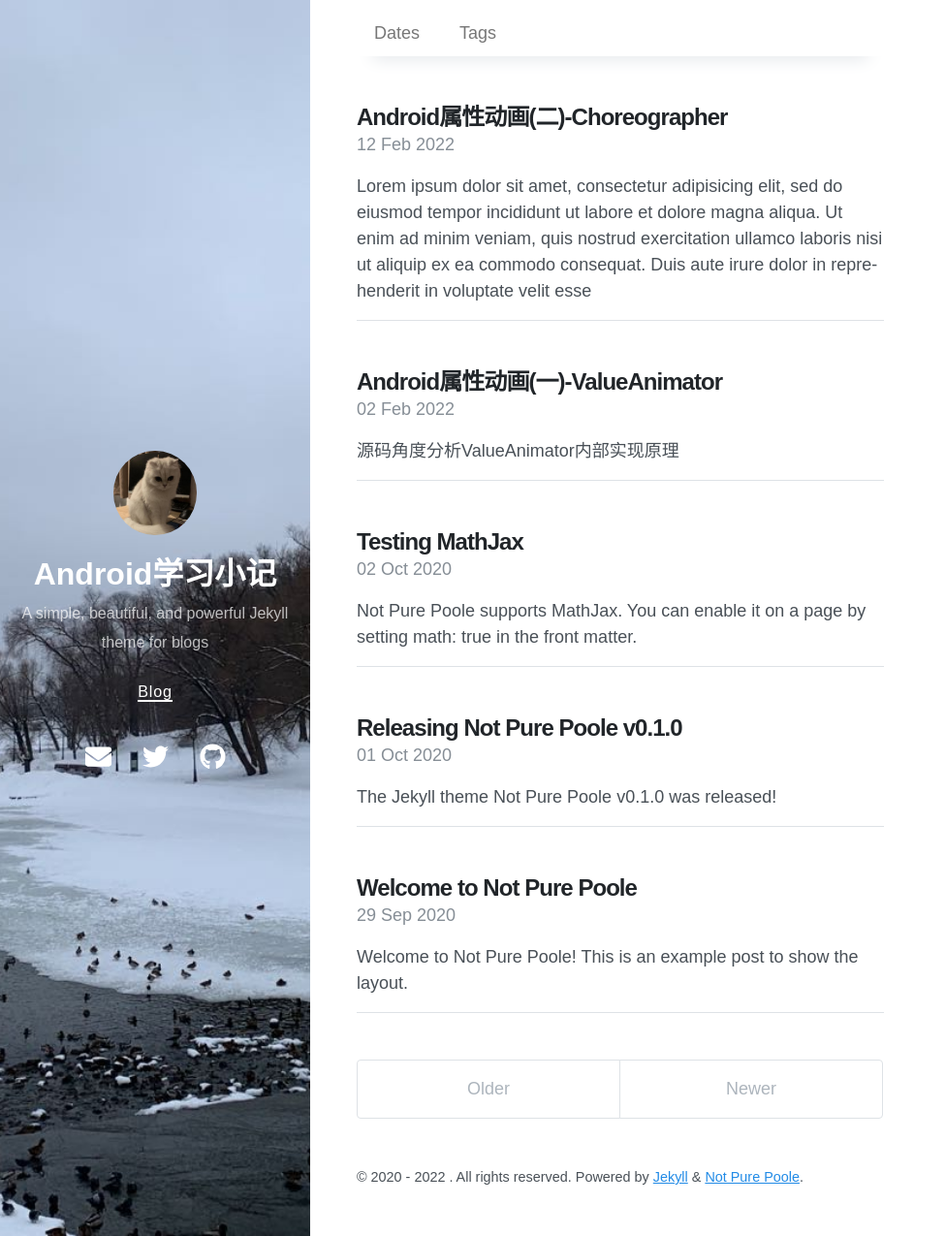
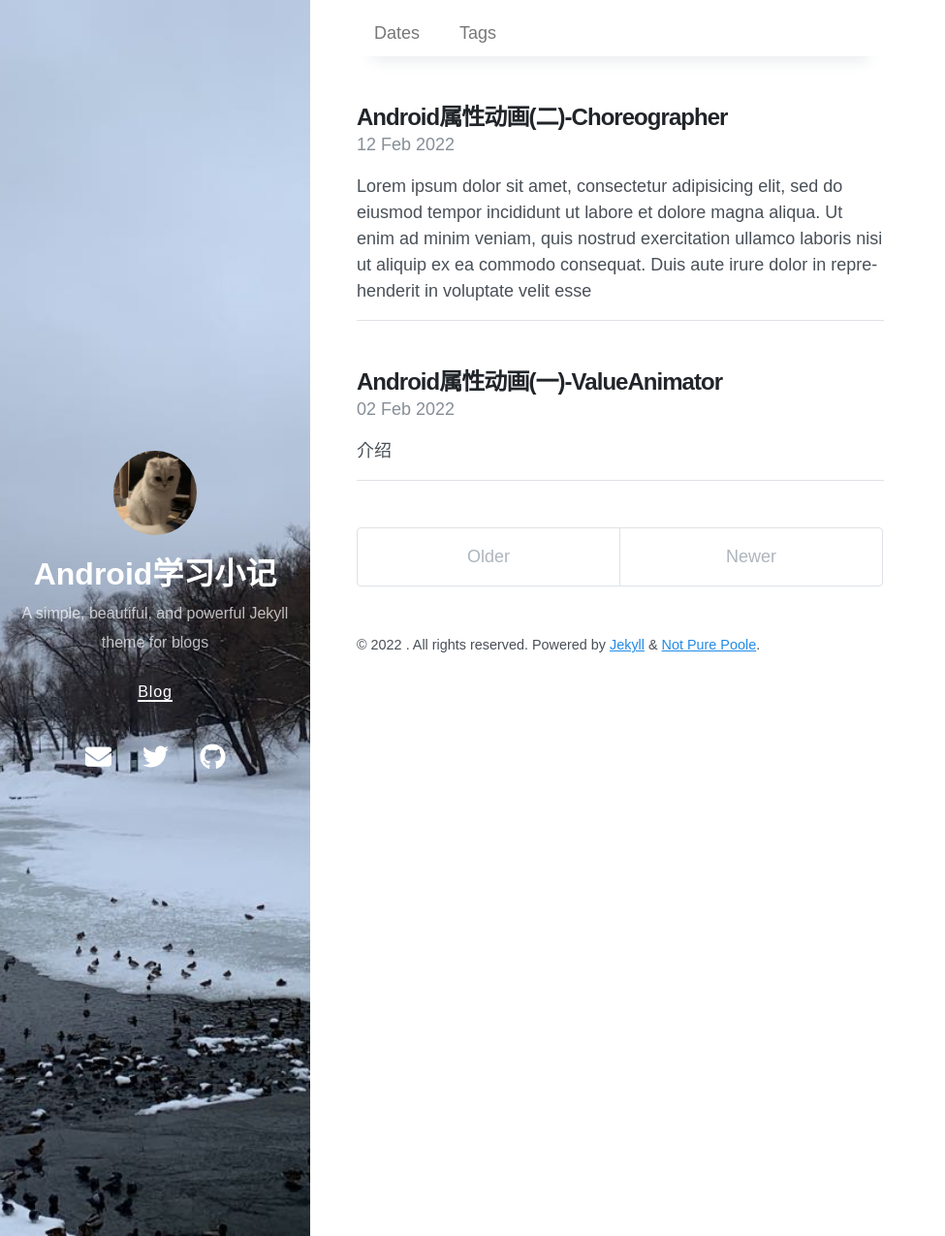
Before and after one commit to Bernie-sw-jiang/BernieJiang.github.io, a Jekyll site: the page built from index.html, in a window 1280 px wide and 1275 px high. Shown: the whole window at 97% size, without its empty margins (0-975 px from the left). Built offline with Jekyll 4.4.1, drawn with Linux system fonts in a browser that asks for light colours; nearby versions of some CDN libraries; the list of posts is cut into pages by our own code.

```diff
--- a/_posts/2020-09-29-welcome-to-not-pure-poole.md
+++ /dev/null
@@ -1,169 +0,0 @@
----
-layout: post
-title: Welcome to Not Pure Poole
-date: 2020-09-29 23:18 +0800
-last_modified_at: 2020-10-01 01:08:25 +0800
-tags: [jekyll theme, jekyll, tutorial]
-toc:  true
----
-Welcome to **Not Pure Poole**! This is an example post to show the layout.
-{: .message }
-
-First, do you notice the TOC on the right side? Try to scroll down to read this post, you'll find that the TOC is always sticky in the viewport.
-
-Cum sociis natoque penatibus et magnis <a href="#">dis parturient montes</a>, nascetur ridiculus mus. *Aenean eu leo quam.* Pellentesque ornare sem lacinia quam venenatis vestibulum. Sed posuere consectetur est at lobortis. Cras mattis consectetur purus sit amet fermentum.
-
-> Curabitur blandit tempus porttitor. Nullam quis risus eget urna mollis ornare vel eu leo. Nullam id dolor id nibh ultricies vehicula ut id elit.
-
-Etiam porta **sem malesuada magna** mollis euismod. Cras mattis consectetur purus sit amet fermentum. Aenean lacinia bibendum nulla sed consectetur.
-
-## Inline HTML elements
-
-HTML defines a long list of available inline tags, a complete list of which can be found on the [Mozilla Developer Network](https://developer.mozilla.org/en-US/docs/Web/HTML/Element).
-
-- **To bold text**, use `<strong>`.
-- *To italicize text*, use `<em>`.
-- <mark>To highlight</mark>, use `<mark>`.
-- Abbreviations, like <abbr title="HyperText Markup Langage">HTML</abbr> should use `<abbr>`, with an optional `title` attribute for the full phrase.
-- Citations, like <cite>&mdash; Mark Otto</cite>, should use `<cite>`.
-- <del>Deleted</del> text should use `<del>` and <ins>inserted</ins> text should use `<ins>`.
-- Superscript <sup>text</sup> uses `<sup>` and subscript <sub>text</sub> uses `<sub>`.
-
-Most of these elements are styled by browsers with few modifications on our part.
-
-## Footnotes
-
-Footnotes are supported as part of the Markdown syntax. Here's one in action. Clicking this number[^fn-sample_footnote] will lead you to a footnote. The syntax looks like:
-
-{% highlight text %}
-Clicking this number[^fn-sample_footnote]
-{% endhighlight %}
-
-Each footnote needs the `^fn-` prefix and a unique ID to be referenced for the footnoted content. The syntax for that list looks something like this:
-
-{% highlight text %}
-[^fn-sample_footnote]: Handy! Now click the return link to go back.
-{% endhighlight %}
-
-You can place the footnoted content wherever you like. Markdown parsers should properly place it at the bottom of the post.
-
-## Heading
-
-Vivamus sagittis lacus vel augue rutrum faucibus dolor auctor. Duis mollis, est non commodo luctus, nisi erat porttitor ligula, eget lacinia odio sem nec elit. Morbi leo risus, porta ac consectetur ac, vestibulum at eros.
-
-### Code
-
-Inline code is available with the `<code>` element. Snippets of multiple lines of code are supported through Rouge. Longer lines will automatically scroll horizontally when needed. You may also use code fencing (triple backticks) for rendering code.
-
-{% highlight js %}
-// Example can be run directly in your JavaScript console
-
-// Create a function that takes two arguments and returns the sum of those arguments
-var adder = new Function("a", "b", "return a + b");
-
-// Call the function
-adder(2, 6);
-// > 8
-{% endhighlight %}
-
-You may also optionally show code snippets with line numbers. Add `linenos` to the Rouge tags.
-
-{% highlight js linenos %}
-// Example can be run directly in your JavaScript console
-
-// Create a function that takes two arguments and returns the sum of those arguments
-var adder = new Function("a", "b", "return a + b");
-
-// Call the function
-adder(2, 6);
-// > 8
-{% endhighlight %}
-
-Aenean lacinia bibendum nulla sed consectetur. Etiam porta sem malesuada magna mollis euismod. Fusce dapibus, tellus ac cursus commodo, tortor mauris condimentum nibh, ut fermentum massa.
-
-### Lists
-
-Cum sociis natoque penatibus et magnis dis parturient montes, nascetur ridiculus mus. Aenean lacinia bibendum nulla sed consectetur. Etiam porta sem malesuada magna mollis euismod. Fusce dapibus, tellus ac cursus commodo, tortor mauris condimentum nibh, ut fermentum massa justo sit amet risus.
-
-- Praesent commodo cursus magna, vel scelerisque nisl consectetur et.
-- Donec id elit non mi porta gravida at eget metus.
-- Nulla vitae elit libero, a pharetra augue.
-
-Donec ullamcorper nulla non metus auctor fringilla. Nulla vitae elit libero, a pharetra augue.
-
-1. Vestibulum id ligula porta felis euismod semper.
-2. Cum sociis natoque penatibus et magnis dis parturient montes, nascetur ridiculus mus.
-3. Maecenas sed diam eget risus varius blandit sit amet non magna.
-
-Cras mattis consectetur purus sit amet fermentum. Sed posuere consectetur est at lobortis.
-
-<dl>
-  <dt>HyperText Markup Language (HTML)</dt>
-  <dd>The language used to describe and define the content of a Web page</dd>
-
-  <dt>Cascading Style Sheets (CSS)</dt>
-  <dd>Used to describe the appearance of Web content</dd>
-
-  <dt>JavaScript (JS)</dt>
-  <dd>The programming language used to build advanced Web sites and applications</dd>
-</dl>
-
-Integer posuere erat a ante venenatis dapibus posuere velit aliquet. Morbi leo risus, porta ac consectetur ac, vestibulum at eros. Nullam quis risus eget urna mollis ornare vel eu leo.
-
-### Images
-
-Quisque consequat sapien eget quam rhoncus, sit amet laoreet diam tempus. Aliquam aliquam metus erat, a pulvinar turpis suscipit at.
-
-![placeholder](http://placehold.it/800x400 "Large example image")
-![placeholder](http://placehold.it/400x200 "Medium example image")
-![placeholder](http://placehold.it/200x200 "Small example image")
-
-Align to the center by adding `class="align-center"`:
-
-![placeholder](http://placehold.it/400x200 "Medium example image"){: .align-center}
-
-### Tables
-
-Aenean lacinia bibendum nulla sed consectetur. Lorem ipsum dolor sit amet, consectetur adipiscing elit.
-
-<table>
-  <thead>
-    <tr>
-      <th>Name</th>
-      <th>Upvotes</th>
-      <th>Downvotes</th>
-    </tr>
-  </thead>
-  <tfoot>
-    <tr>
-      <td>Totals</td>
-      <td>21</td>
-      <td>23</td>
-    </tr>
-  </tfoot>
-  <tbody>
-    <tr>
-      <td>Alice</td>
-      <td>10</td>
-      <td>11</td>
-    </tr>
-    <tr>
-      <td>Bob</td>
-      <td>4</td>
-      <td>3</td>
-    </tr>
-    <tr>
-      <td>Charlie</td>
-      <td>7</td>
-      <td>9</td>
-    </tr>
-  </tbody>
-</table>
-
-Nullam id dolor id nibh ultricies vehicula ut id elit. Sed posuere consectetur est at lobortis. Nullam quis risus eget urna mollis ornare vel eu leo.
-
------
-
-Want to see something else added? <a href="https://github.com/vszhub/not-pure-poole/issues/new">Open an issue.</a>
-
-[^fn-sample_footnote]: Handy! Now click the return link to go back.
--- a/_posts/2020-10-01-releasing-not-pure-poole-v0-1-0.md
+++ /dev/null
@@ -1,14 +0,0 @@
----
-layout: post
-title: Releasing Not Pure Poole v0.1.0
-author: Songzi Vong
-tags:
-- jekyll theme
-- jekyll
-date: 2020-10-01 13:56 +0800
----
-The Jekyll theme **Not Pure Poole** v0.1.0 was released!
-
-Not Pure Poole is a simple, beautiful, and powerful Jekyll theme for blogs. It is built on [Poole](https://github.com/poole/poole) and [Pure](https://purecss.io/).
-
-For more information about this theme, you can read the [README](https://github.com/vszhub/not-pure-poole/blob/master/README.md) file.
--- a/_posts/2020-10-02-testing-mathjax.md
+++ /dev/null
@@ -1,17 +0,0 @@
----
-layout: post
-title: Testing MathJax
-tags: mathjax
-math: true
-date: 2020-10-02 15:32 +0800
----
-Not Pure Poole supports [MathJax](https://www.mathjax.org/). You can enable it on a page by setting `math: true` in the front matter.
-
-An inline math: \\\(E=mc^2\\\).
-
-A display math:
-
-$$
-i\hbar \frac{\partial \Psi}{\partial t} = -\frac{\hbar^2}{2m}
-\frac{\partial^2 \Psi}{\partial x^2} + V \Psi
-$$
--- a/_posts/2022-02-02-Android属性动画(一)-ValueAnimator.markdown
+++ b/_posts/2022-02-02-Android属性动画(一)-ValueAnimator.markdown
@@ -3,11 +3,8 @@ layout: post
 title:  "Android属性动画(一)-ValueAnimator"
 date:   2022-02-02
 toc:  true
-tags: Android
+tags: [Android]
 ---
-源码角度分析ValueAnimator内部实现原理
-
-
 
 # 介绍
 
--- a/_posts/2022-02-12-Android属性动画(二)-Choreographer.markdown
+++ b/_posts/2022-02-12-Android属性动画(二)-Choreographer.markdown
@@ -3,7 +3,7 @@ layout: post
 title:  "Android属性动画(二)-Choreographer"
 date:   2022-02-12
 toc:  true
-tags: Android
+tags: [Android]
 ---
 Lorem ipsum dolor sit amet, consectetur adipisicing elit, sed do eiusmod tempor incididunt ut labore et dolore magna aliqua. Ut enim ad minim veniam, quis nostrud exercitation ullamco laboris nisi ut aliquip ex ea commodo consequat. Duis aute irure dolor in reprehenderit in voluptate velit esse
 
```
